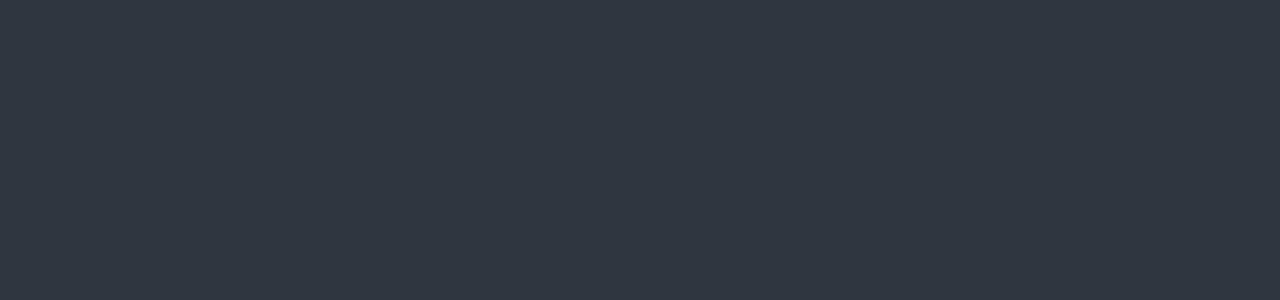
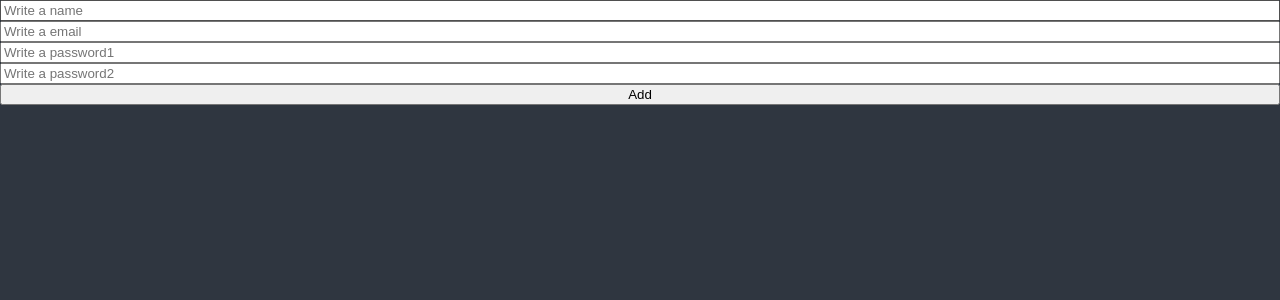
Before and after one commit to gaeguriBanchan/react-study-masterclass, a React (Create React App) app: page / in a window 1280 px wide. Shown: the top 300 px of the page. Built offline with nearby package versions, Linux system fonts and the light colour scheme.

Commit message:
Form Validation

```diff
--- a/package.json
+++ b/package.json
@@ -16,6 +16,7 @@
     "react-apexcharts": "^1.4.1",
     "react-dom": "^18.3.1",
     "react-helmet-async": "^2.0.5",
+    "react-hook-form": "^7.51.5",
     "react-query": "^3.39.3",
     "react-router-dom": "^6.23.1",
     "react-scripts": "5.0.1",
--- a/src/App.tsx
+++ b/src/App.tsx
@@ -1,5 +1,6 @@
 import { createGlobalStyle } from 'styled-components';
 import { Helmet } from 'react-helmet-async';
+import TodoList from './TodoList';
 
 const GlobalStyle = createGlobalStyle`
 html, body, div, span, applet, object, iframe,
@@ -74,6 +75,7 @@ function App() {
         />
       </Helmet>
       <GlobalStyle />
+      <TodoList />
     </>
   );
 }
--- /dev/null
+++ b/src/TodoList.tsx
@@ -0,0 +1,48 @@
+import React from 'react';
+import { useForm } from 'react-hook-form';
+
+export default function TodoList() {
+  // handleSubmit 이 validation, preventDefault 등을 담당
+  // formState: 에러 처리
+  const { register, handleSubmit, formState } = useForm();
+  const onValid = (data: any) => {
+    console.log(data);
+  };
+  console.log(formState.errors);
+
+  return (
+    <div>
+      <form
+        style={{ display: 'flex', flexDirection: 'column' }}
+        onSubmit={handleSubmit(onValid)}
+      >
+        <input
+          // HTML에 required 를 넣는것보다 안전.
+          {...register('name', { required: true, minLength: 3 })}
+          placeholder="Write a name"
+        />
+        <input
+          {...register('email', {
+            required: true,
+            // 에러 처리시에 메세지를 보내는것도 가능
+            minLength: {
+              value: 10,
+              message: 'email is to short.',
+            },
+          })}
+          placeholder="Write a email"
+        />
+        <input
+          {...register('password1', { required: true })}
+          placeholder="Write a password1"
+        />
+        <input
+          // 에러 처리시에 메세지를 보내는것도 가능
+          {...register('password2', { required: 'please write password2' })}
+          placeholder="Write a password2"
+        />
+        <button>Add</button>
+      </form>
+    </div>
+  );
+}
```
Also changed, not shown: 1 other file (tests, documents, lock files or other folders).
